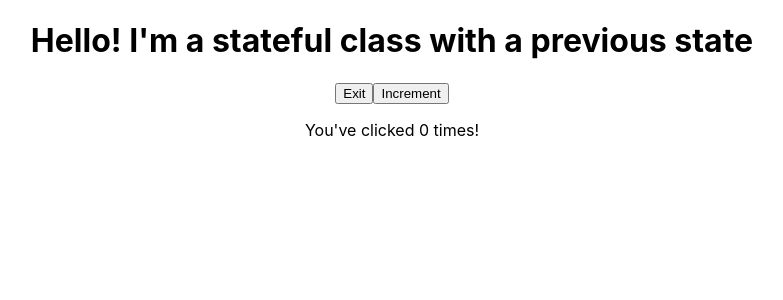
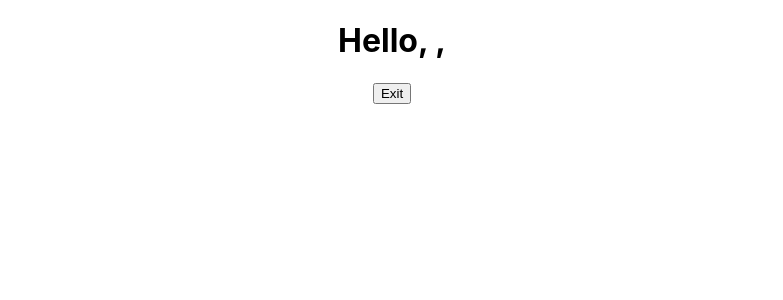
Before and after one commit to charlie-vf/gitpod-react, a React (Create React App) app in the folder my-app/: page / in a window 1280 px wide. Shown: the top 300 px of the page, without its empty margins (248-1031 px from the left). Built offline with nearby package versions, Linux system fonts and the light colour scheme.

Commit message:
Binding events

```diff
--- a/my-app/src/App.js
+++ b/my-app/src/App.js
@@ -4,7 +4,10 @@
 // import FunctionalGreetingWithProps from './components/FunctionalGreetingWithProps';
 // import StatefulGreeting from './components/StatefulGreeting';
 // import StatefulGreetingWithCallback from './components/StatefulGreetingWithCallback';
-import StatefulGreetingWithPrevState from './components/StatefulGreetingWithPrevState';
+// import StatefulGreetingWithPrevState from './components/StatefulGreetingWithPrevState';
+// import EventsClass from './components/EventsClass';
+// import EventsFunctional from './components/EventsFunctional';
+import EventBinding from './components/EventBinding';
 
 /*
   Functional component
@@ -24,7 +27,10 @@
       {/* <FunctionalGreetingWithProps greeting="nice to meet you!" name="Mike" age="32" />
       <StatefulGreeting greeting="I'm a stateful class component" name="Mike" /> */}
       {/* <StatefulGreetingWithCallback greeting="I'm a stateful class component with callback"/> */}
-      <StatefulGreetingWithPrevState greeting="I'm a stateful class with a previous state" />
+      {/* <StatefulGreetingWithPrevState greeting="I'm a stateful class with a previous state" /> */}
+      {/* <EventsClass />
+      <EventsFunctional /> */}
+      <EventBinding />
     </div>
   );
 }
--- /dev/null
+++ b/my-app/src/components/EventBinding.js
@@ -0,0 +1,31 @@
+import React from "react";
+
+class EventBinding extends React.Component {
+
+    constructor(props) {
+        super(props)
+        this.state = {
+            introduction: "Hello,",
+            buttonText: "Exit",
+
+        };
+    }
+
+    handleClick() {
+        this.setState({
+            introduction: "Goodbye!",
+        });
+        console.log(this.state.introduction);
+    }
+
+    render() {
+        return (
+            <div>
+                <h1>{this.state.introduction} {this.props.name}, {this.props.greeting}</h1>
+                <button onClick={this.handleClick}>{this.state.buttonText}</button>
+            </div>
+        )
+    }
+}
+
+export default EventBinding;
--- /dev/null
+++ b/my-app/src/components/EventsClass.js
@@ -0,0 +1,20 @@
+import React, { Component } from 'react'
+
+export class EventsClass extends Component {
+
+    clickHandler() {
+        console.log('Clicked the class button')
+    }
+
+  render() {
+    return (
+        <div>
+        <button onClick={this.clickHandler}>
+            click me - class component
+        </button>
+    </div>
+    )
+  }
+}
+
+export default EventsClass
--- /dev/null
+++ b/my-app/src/components/EventsFunctional.js
@@ -0,0 +1,18 @@
+import React from 'react'
+
+function EventsFunctional() {
+
+    function clickHandler() {
+        console.log('Clicked the functional button')
+    }
+
+  return (
+    <div>
+        <button onClick={clickHandler}>
+            click me - functional component
+        </button>
+    </div>
+  )
+}
+
+export default EventsFunctional
```
